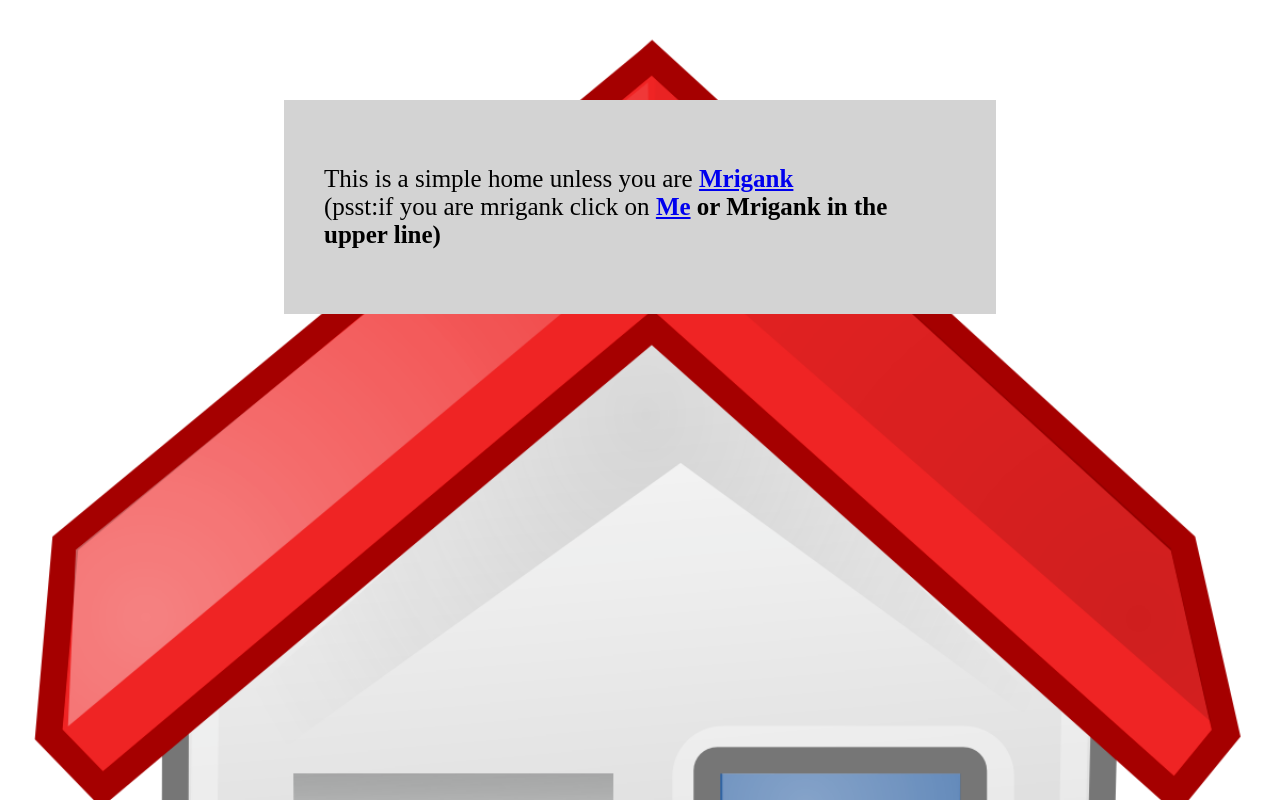
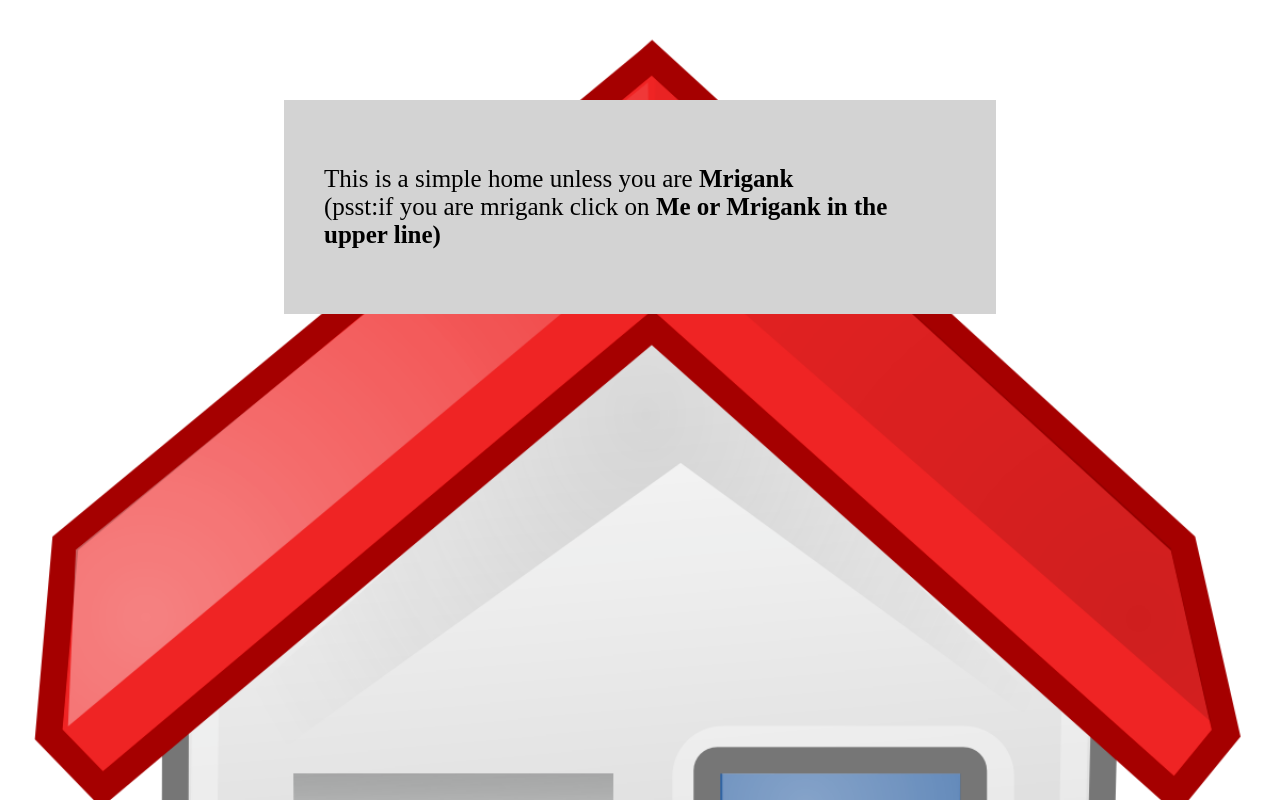
Before and after one commit to tejasbansal3007/mrigank.github.io, a plain HTML site: page index.html in a window 1280 px wide. Drawn offline with Linux system fonts and the light colour scheme.

```diff
--- a/styles.css
+++ b/styles.css
@@ -67,3 +67,12 @@ color: black;
   background-size: cover;
   background-attachment: fixed;
 }
+
+a:hover{
+  color: #f6a623
+}
+
+a {
+  color: black;
+  text-decoration: none;
+}
```
